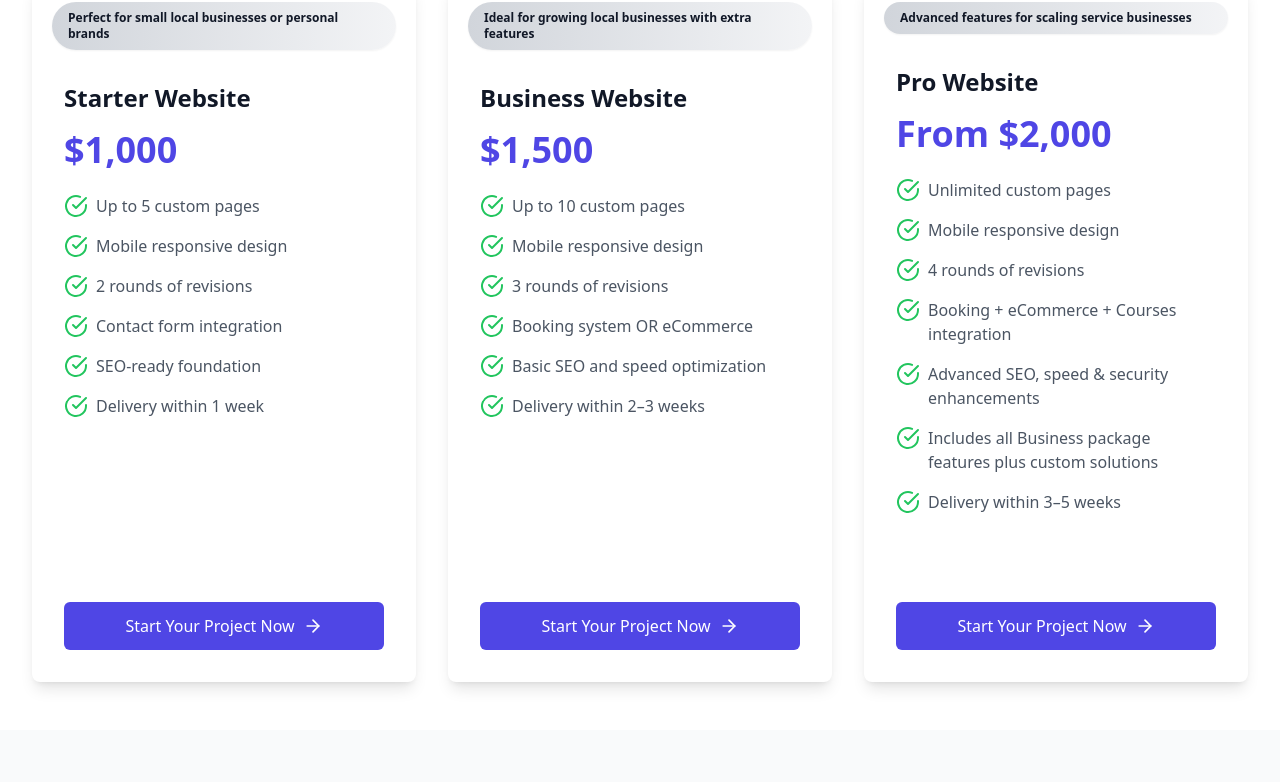
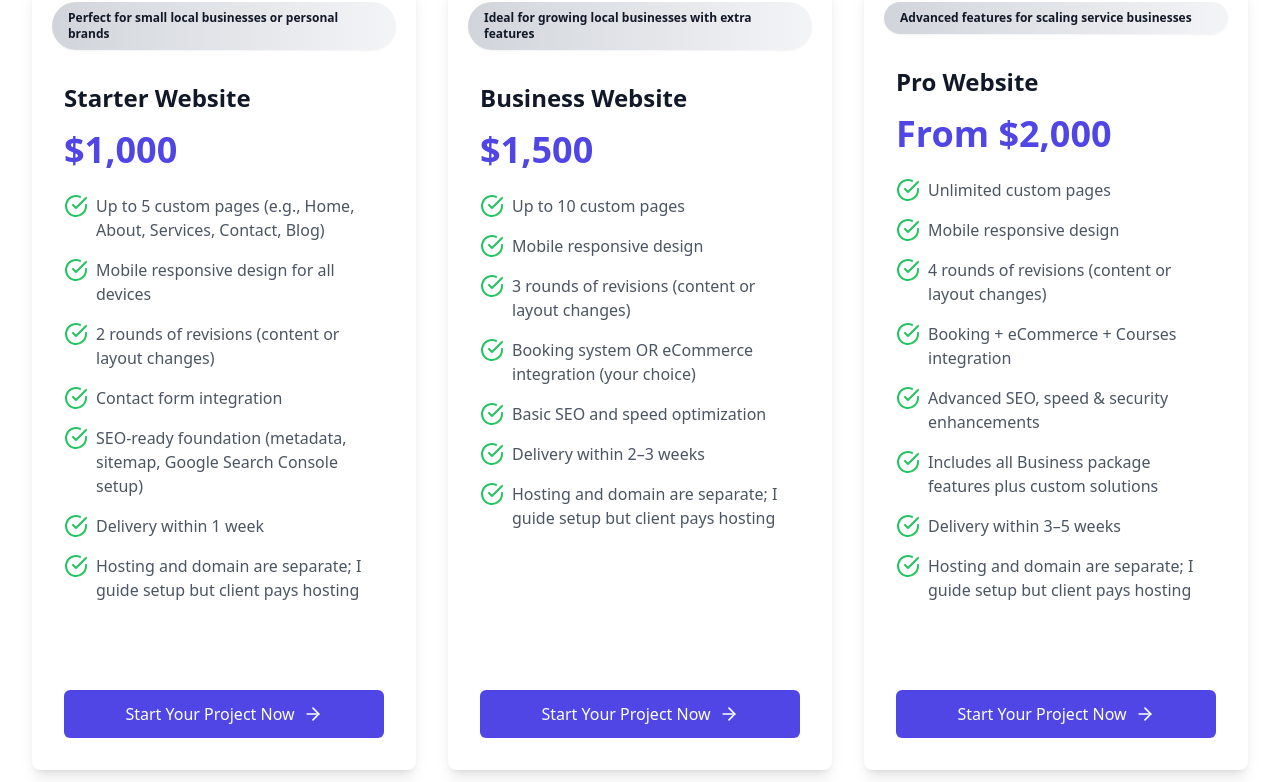
Before and after one commit to nav-commits/WebsiteBusiness, a React (Vite) app: page /services in a window 1280 px wide. Shown: the part 616-1398 px from the top of the page. Built offline with nearby package versions, Linux system fonts and the light colour scheme.

Commit message:
fixed services issue

```diff
--- a/src/pages/Services.tsx
+++ b/src/pages/Services.tsx
@@ -9,12 +9,13 @@ const Services = () => {
       tagline: "Perfect for small local businesses or personal brands",
       price: "$1,000",
       features: [
-        "Up to 5 custom pages",
-        "Mobile responsive design",
-        "2 rounds of revisions",
+        "Up to 5 custom pages (e.g., Home, About, Services, Contact, Blog)",
+        "Mobile responsive design for all devices",
+        "2 rounds of revisions (content or layout changes)",
         "Contact form integration",
-        "SEO-ready foundation",
+        "SEO-ready foundation (metadata, sitemap, Google Search Console setup)",
         "Delivery within 1 week",
+        "Hosting and domain are separate; I guide setup but client pays hosting",
       ],
     },
     {
@@ -24,10 +25,11 @@ const Services = () => {
       features: [
         "Up to 10 custom pages",
         "Mobile responsive design",
-        "3 rounds of revisions",
-        "Booking system OR eCommerce",
+        "3 rounds of revisions (content or layout changes)",
+        "Booking system OR eCommerce integration (your choice)",
         "Basic SEO and speed optimization",
         "Delivery within 2–3 weeks",
+        "Hosting and domain are separate; I guide setup but client pays hosting",
       ],
     },
     {
@@ -37,14 +39,16 @@ const Services = () => {
       features: [
         "Unlimited custom pages",
         "Mobile responsive design",
-        "4 rounds of revisions",
+        "4 rounds of revisions (content or layout changes)",
         "Booking + eCommerce + Courses integration",
         "Advanced SEO, speed & security enhancements",
         "Includes all Business package features plus custom solutions",
         "Delivery within 3–5 weeks",
+        "Hosting and domain are separate; I guide setup but client pays hosting",
       ],
     },
   ];
+
 
   // Care & Maintenance Plans (no hosting included)
   const carePlans = [
```
